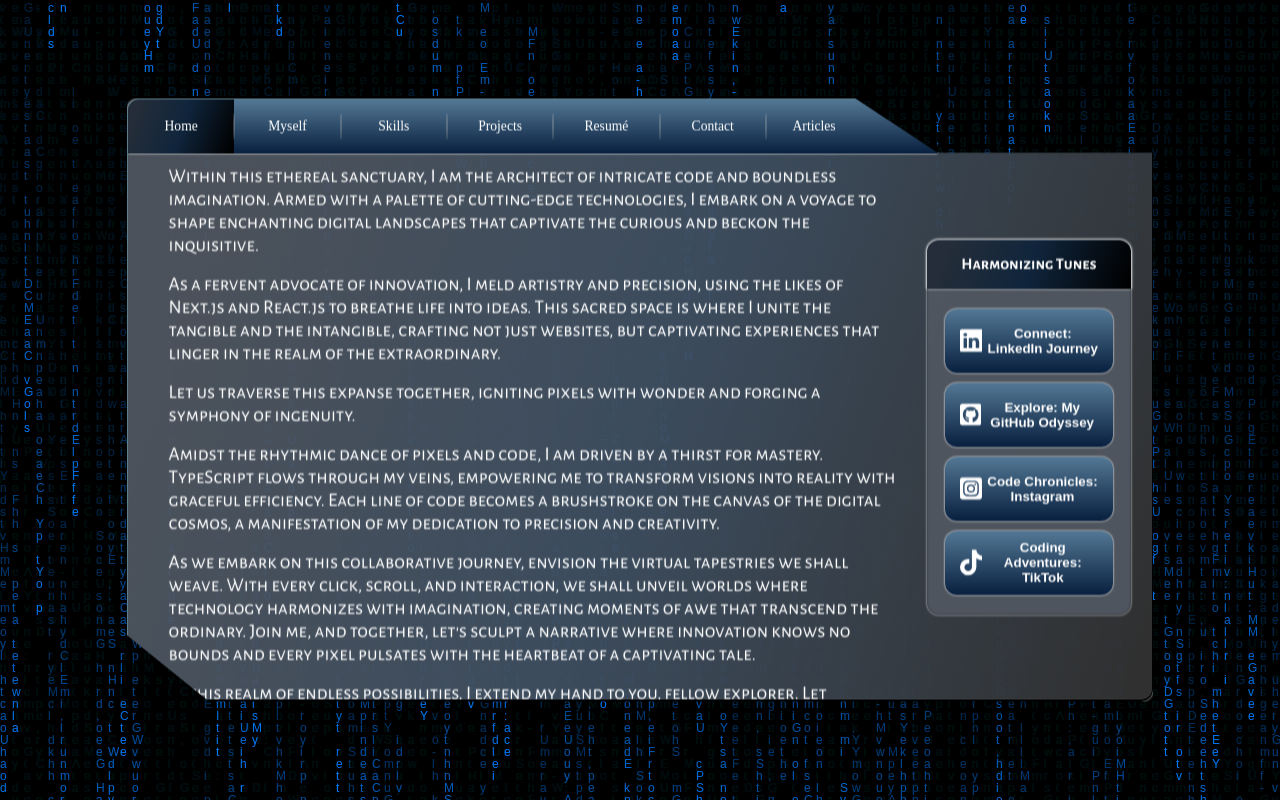
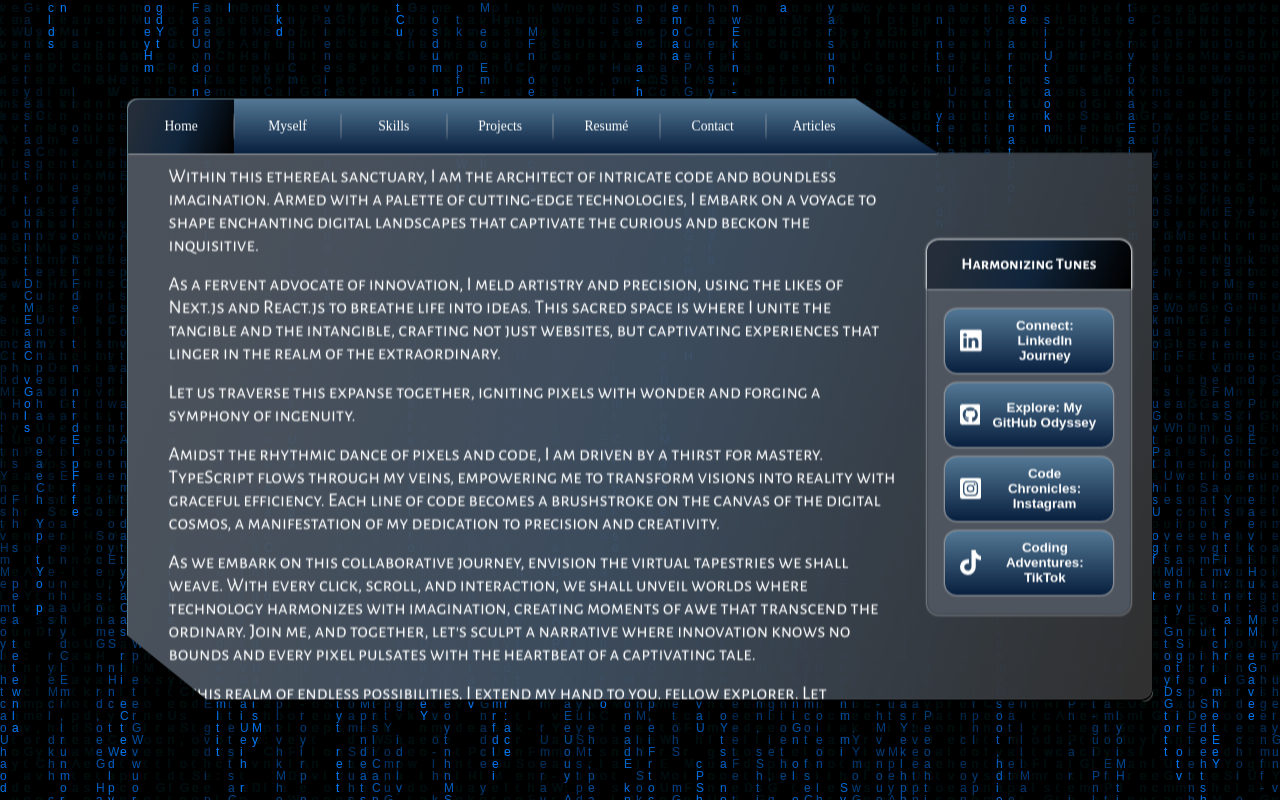
Before and after one commit to patrickgunnar/patrick-gunnar, a Next.js app: page / in a window 1280 px wide. Built offline with nearby package versions, Linux system fonts and the light colour scheme; a web font is replaced by a local one.

Commit message:
refactor: improved CSS

```diff
--- a/src/app/(site)/components/IntroduceContent.tsx
+++ b/src/app/(site)/components/IntroduceContent.tsx
@@ -135,7 +135,7 @@ const ProfileButton = styled.button`
     border: none;
 
     display: flex;
-    gap: 5px;
+    gap: 10px;
     justify-content: center;
     align-items: center;
 
```
